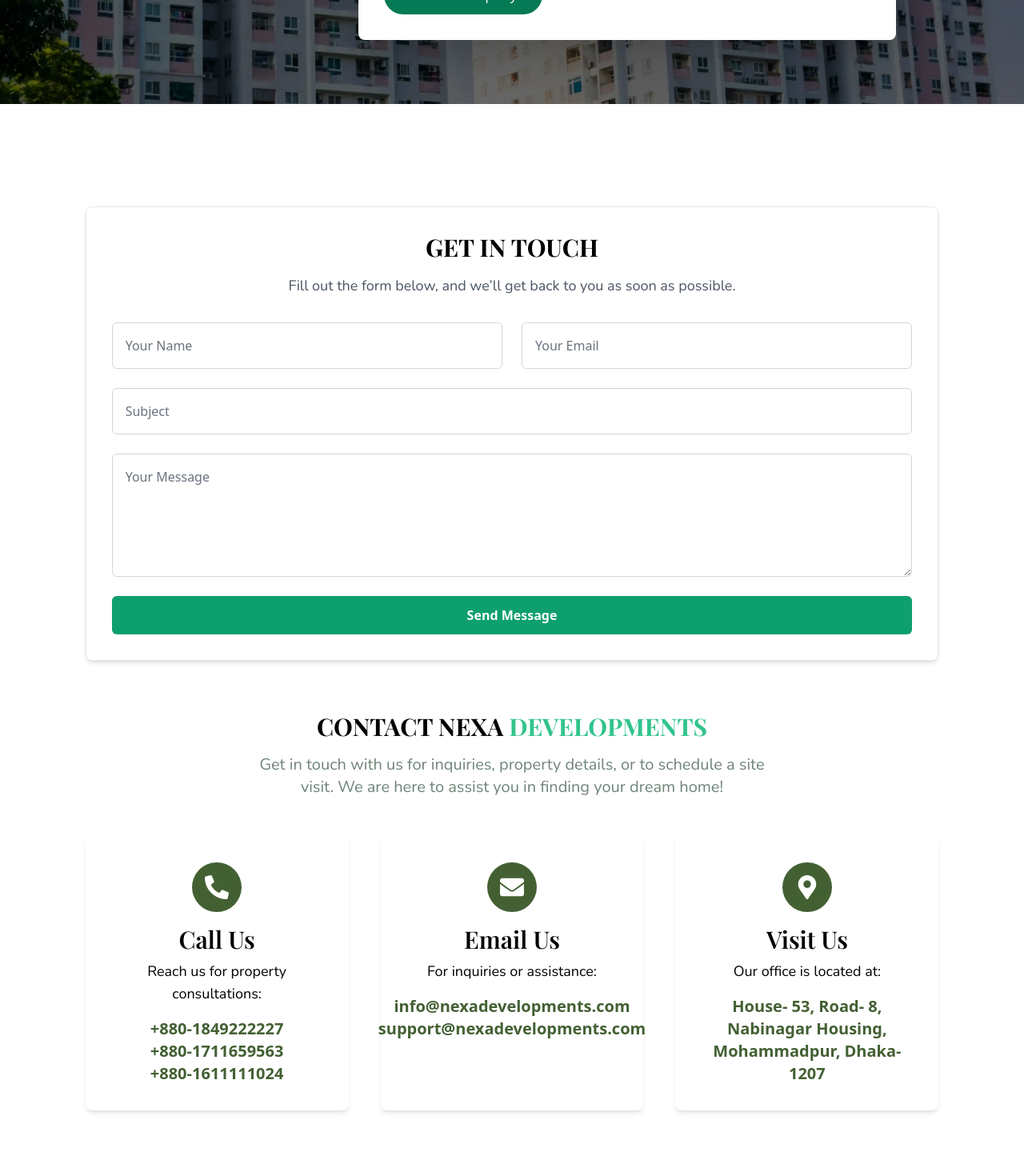
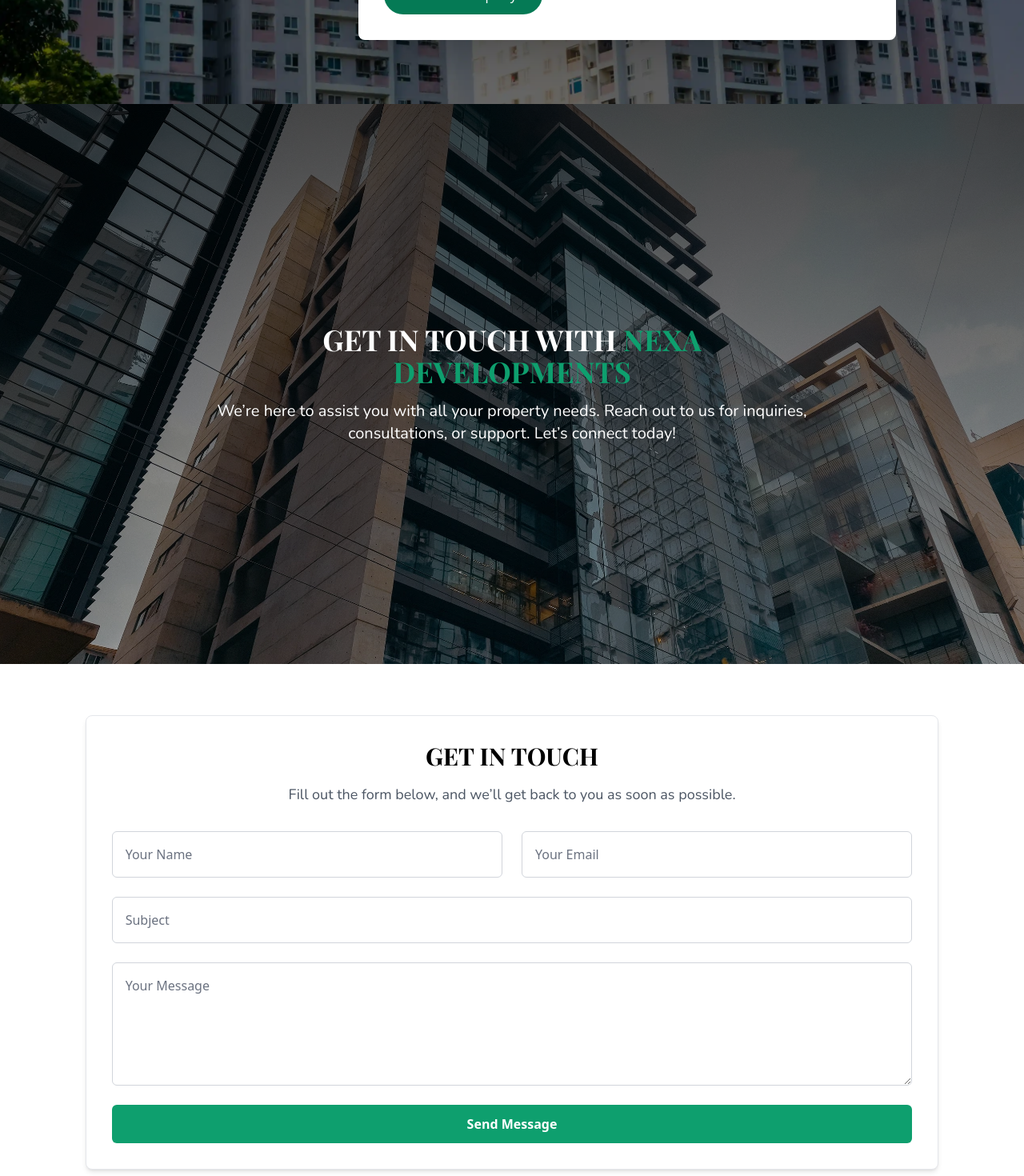
Before and after one commit to alifhossain07/nexa-development-realestate, a Next.js app: page / in a window 1280 px wide. Shown: the part 4720-6190 px from the top of the page at 80% size. Built offline with nearby package versions, Linux system fonts and the light colour scheme; grey boxes are pictures that could not be loaded; a web font is replaced by a local one.

Commit message:
Refurnishing the website)

```diff
--- a/app/about/page.tsx
+++ b/app/about/page.tsx
@@ -1,26 +1,34 @@
 import Image from "next/image";
+import AboutBackgroundImage from "@/public/images/ad.webp";
 
 export default function About() {
   return (
-    <div className="py-32 w-10/12 mx-auto">
-      {/* About Section */}
-      <section className="text-center mb-16">
-        <h1 className="text-3xl lg:text-4xl font-title font-bold uppercase text-black mb-6">
-          About <span className="text-green-500">Nexa Developments Limited</span>
-        </h1>
-        <p className="lg:text-xl text-base font-text text-gray-600 leading-relaxed max-w-3xl mx-auto">
-          Nexa Developments is a premier real estate company committed to
-          delivering modern, sustainable, and affordable solutions for all your
-          real estate needs. With an impressive portfolio of residential,
-          commercial, and mixed-use properties, we strive to redefine urban
-          living by focusing on innovation, quality, and sustainability. Our
-          approach is deeply rooted in understanding client aspirations and
-          exceeding expectations through excellence.
-        </p>
-      </section>
+    <div data-aos="fade-down">
+      {/* About Section with Gradient Overlay */}
+      <div
+        className="relative h-[500px] lg:h-[700px] bg-cover bg-center text-center mb-16 flex items-center justify-center"
+        style={{
+          backgroundImage: `url(${AboutBackgroundImage.src})`,
+        }}
+      >
+        {/* Gradient Overlay */}
+        <div className="absolute inset-0 bg-gradient-to-b from-black/70 to-black/30 z-0"></div>
+
+        {/* Content */}
+        <div className="relative z-10 px-4 lg:px-0 max-w-3xl text-center">
+          <h1 className="text-2xl lg:text-4xl font-title font-bold uppercase text-white mb-6">
+            About <span className="text-green-500">Nexa Developments Limited</span>
+          </h1>
+          <p className="lg:text-xl text-lg font-text text-white leading-relaxed">
+            Nexa Developments is a premier real estate company committed to
+            delivering modern, sustainable, and affordable solutions for all your
+            real estate needs.
+          </p>
+        </div>
+      </div>
 
       {/* Vision and Mission */}
-      <section className="mb-16">
+      <section className="mb-16 w-10/12 mx-auto">
         <h2 className="text-2xl lg:text-3xl font-title font-semibold text-black mb-4 text-center">
           Our Vision & Mission
         </h2>
@@ -35,7 +43,7 @@
       </section>
 
       {/* Unique Selling Points */}
-      <section className="grid grid-cols-1 md:grid-cols-2 lg:grid-cols-3 gap-10 mb-16">
+      <section className="grid grid-cols-1 w-10/12 mx-auto md:grid-cols-2 lg:grid-cols-3 gap-10 mb-16">
         {[
           {
             title: "Sustainability",
--- a/app/sections/Contact/ContactForm.tsx
+++ b/app/sections/Contact/ContactForm.tsx
@@ -1,16 +1,41 @@
-import React from 'react';
-import { FaPhoneAlt, FaEnvelope, FaMapMarkerAlt } from 'react-icons/fa';
+import React from "react";
+import { FaPhoneAlt, FaEnvelope, FaMapMarkerAlt } from "react-icons/fa";
+import ContactBackgroundImage from "@/public/images/ad.webp";
 
 const ContactForm = () => {
   return (
-    <div data-aos="fade-down" className="py-32 w-10/12 mx-auto">
+    <div data-aos="fade-down">
+      {/* Contact Section with Background Image */}
+      <div
+        className="relative h-[500px] lg:h-[700px] bg-cover bg-center text-center flex items-center justify-center mb-16"
+        style={{
+          backgroundImage: `url(${ContactBackgroundImage.src})`,
+        }}
+      >
+        {/* Gradient Overlay */}
+        <div className="absolute inset-0 bg-gradient-to-b from-black/70 to-black/30 z-0"></div>
+
+        {/* Content */}
+        <div className="relative z-10 px-4 lg:px-0 max-w-3xl">
+          <h1 className="text-2xl lg:text-4xl font-title font-bold uppercase text-white mb-4">
+            Get in Touch with{" "}
+            <span className="text-green-500">Nexa Developments</span>
+          </h1>
+          <p className="lg:text-xl text-lg font-text text-white leading-relaxed">
+            We’re here to assist you with all your property needs. Reach out to
+            us for inquiries, consultations, or support. Let’s connect today!
+          </p>
+        </div>
+      </div>
+
       {/* Contact Form Section */}
-      <section className="mb-16 bg-white p-8 rounded-lg shadow-md border border-gray-200">
+      <section className="mb-16 bg-white p-8 rounded-lg shadow-md border border-gray-200 w-10/12 mx-auto">
         <h1 className="text-2xl lg:text-3xl font-title font-bold uppercase text-black mb-4 text-center">
           Get in Touch
         </h1>
         <p className="text-base lg:text-lg font-text text-gray-600 text-center mb-8">
-          Fill out the form below, and we’ll get back to you as soon as possible.
+          Fill out the form below, and we’ll get back to you as soon as
+          possible.
         </p>
         <form className="grid grid-cols-1 md:grid-cols-2 gap-6">
           <input
@@ -30,7 +55,7 @@
           />
           <textarea
             placeholder="Your Message"
-            rows={5} // Fix: Change string to number
+            rows={5}
             className="p-4 border border-gray-300 rounded-md focus:outline-none focus:ring-2 focus:ring-green-500 md:col-span-2"
           ></textarea>
 
@@ -43,47 +68,61 @@
         </form>
       </section>
 
-      {/* Contact Us Section */}
+      {/* Contact Information Section */}
       <section className="mb-12 text-center">
         <h1 className="text-2xl lg:text-3xl font-title font-bold uppercase text-black mb-4">
           Contact Nexa <span className="text-green-400">Developments</span>
         </h1>
         <p className="lg:text-xl text-base font-text text-[#6F8478] leading-relaxed max-w-2xl mx-auto">
-          Get in touch with us for inquiries, property details, or to schedule a site visit. We are here to assist you in finding your dream home!
+          Get in touch with us for inquiries, property details, or to schedule a
+          site visit. We are here to assist you in finding your dream home!
         </p>
       </section>
 
-      {/* Contact Information Section */}
-      <section className="grid grid-cols-1 md:grid-cols-2 lg:grid-cols-3 gap-10">
+      {/* Contact Cards Section */}
+      <section className="grid grid-cols-1 md:grid-cols-2 lg:grid-cols-3 gap-10 mb-16">
         {[
           {
             icon: <FaPhoneAlt size={30} />,
-            title: 'Call Us',
-            description: 'Reach us for property consultations:',
-            details: [' +880-1849222227', '+880-1711659563', '+880-1611111024'],
+            title: "Call Us",
+            description: "Reach us for property consultations:",
+            details: [
+              "+880-1849222227",
+              "+880-1711659563",
+              "+880-1611111024",
+            ],
           },
           {
             icon: <FaEnvelope size={30} />,
-            title: 'Email Us',
-            description: 'For inquiries or assistance:',
-            details: ['info@nexadevelopments.com', 'support@nexadevelopments.com'],
+            title: "Email Us",
+            description: "For inquiries or assistance:",
+            details: [
+              "info@nexadevelopments.com",
+              "support@nexadevelopments.com",
+            ],
           },
           {
             icon: <FaMapMarkerAlt size={30} />,
-            title: 'Visit Us',
-            description: 'Our office is located at:',
-            details: ['House- 53, Road- 8, Nabinagar Housing, Mohammadpur, Dhaka- 1207'],
+            title: "Visit Us",
+            description: "Our office is located at:",
+            details: [
+              "House- 53, Road- 8, Nabinagar Housing, Mohammadpur, Dhaka- 1207",
+            ],
           },
         ].map((item, index) => (
           <div
             key={index}
             className="p-8 bg-white rounded-lg shadow-md hover:shadow-2xl transition-shadow duration-300 flex flex-col items-center text-center transform hover:-translate-y-2"
           >
-            <div className="bg-[#436033] p-4 rounded-full text-white mb-4">{item.icon}</div>
+            <div className="bg-[#436033] p-4 rounded-full text-white mb-4">
+              {item.icon}
+            </div>
             <h2 className="text-2xl lg:text-3xl font-title font-semibold text-black mb-2">
               {item.title}
             </h2>
-            <p className="text-lg font-text text-black mb-4">{item.description}</p>
+            <p className="text-lg font-text text-black mb-4">
+              {item.description}
+            </p>
             {item.details.map((detail, idx) => (
               <p key={idx} className="text-lg lg:text-xl font-bold text-[#436033]">
                 {detail}
```
